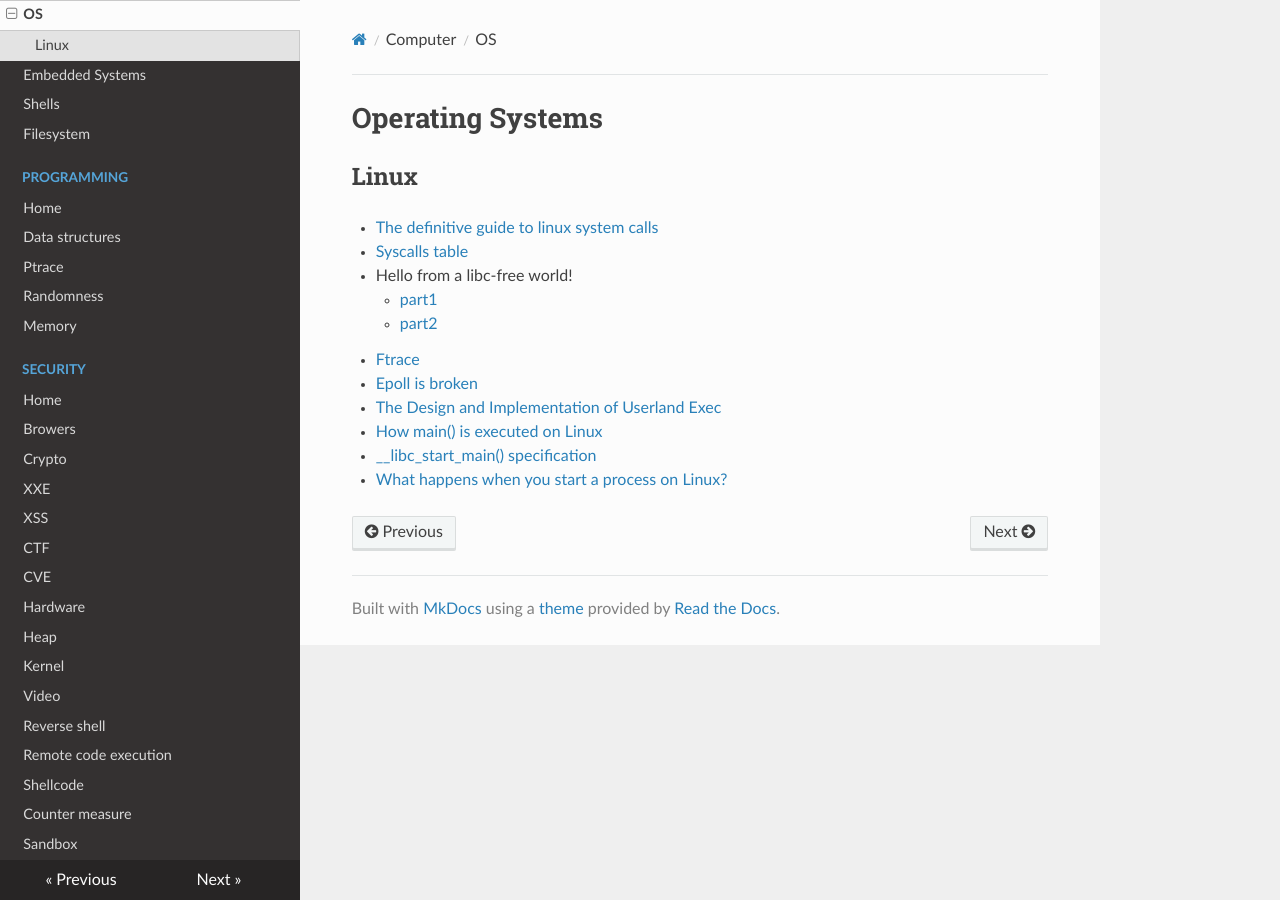
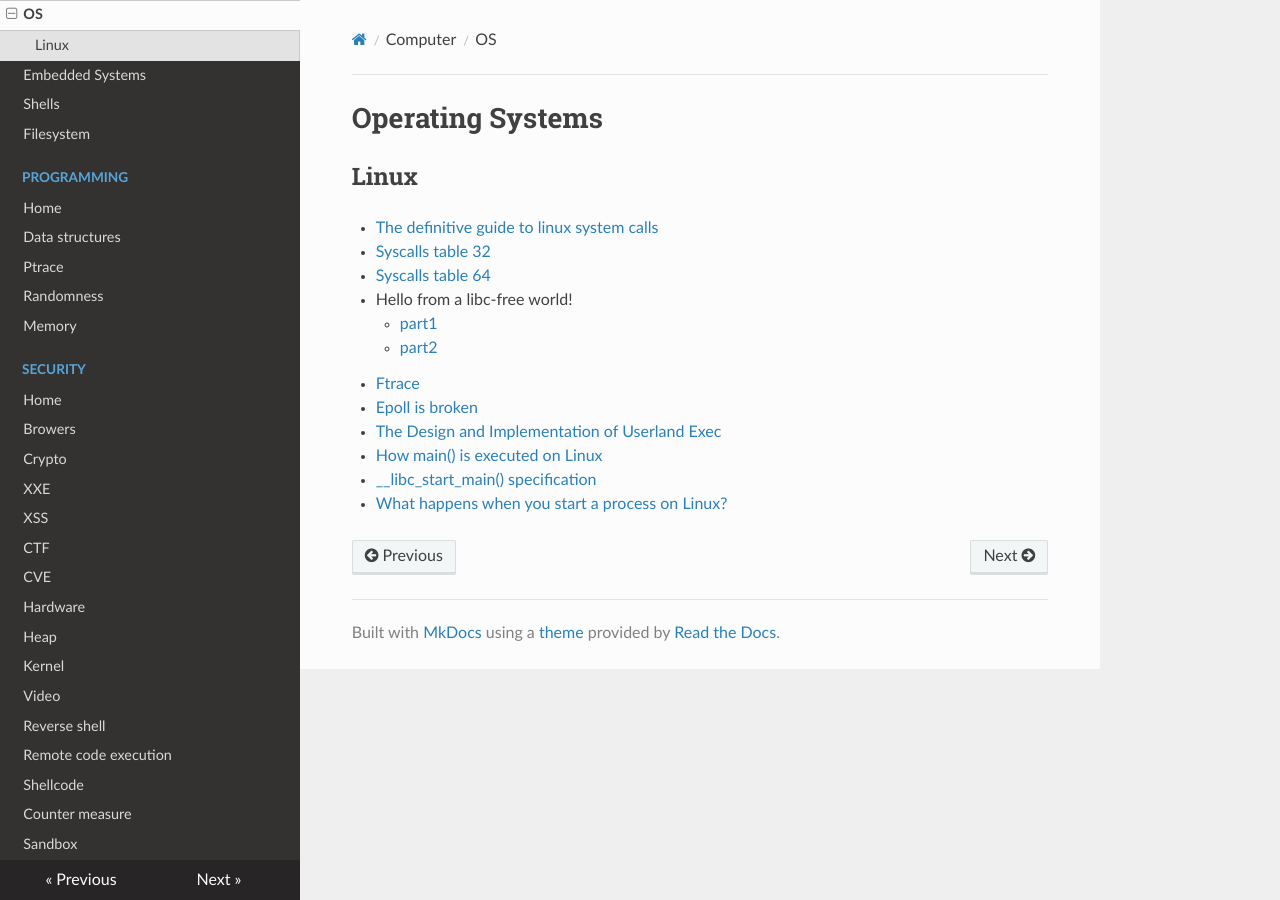
Before and after one commit to gipi/low-level, an MkDocs documentation site: the page built from docs/os/index.md, in a window 1280 px wide. Built offline with MkDocs 1.6.1, drawn with Linux system fonts in a browser that asks for light colours; nearby versions of some CDN libraries; old or Windows-style settings are respelled for this version of MkDocs.

Commit message:
Update index.md

```diff
--- a/docs/os/index.md
+++ b/docs/os/index.md
@@ -3,7 +3,8 @@
 ## Linux
 
  - [The definitive guide to linux system calls](http://blog.packagecloud.io/eng/2016/04/05/the-definitive-guide-to-linux-system-calls/)
- - [Syscalls table](https://filippo.io/linux-syscall-table/)
+ - [Syscalls table 32](https://filippo.io/linux-syscall-table/)
+ - [Syscalls table 64](https://syscalls.kernelgrok.com/)
  - Hello from a libc-free world!
     * [part1](https://blogs.oracle.com/ksplice/entry/hello_from_a_libc_free)
     * [part2](https://blogs.oracle.com/ksplice/entry/hello_from_a_libc_free1)
```
